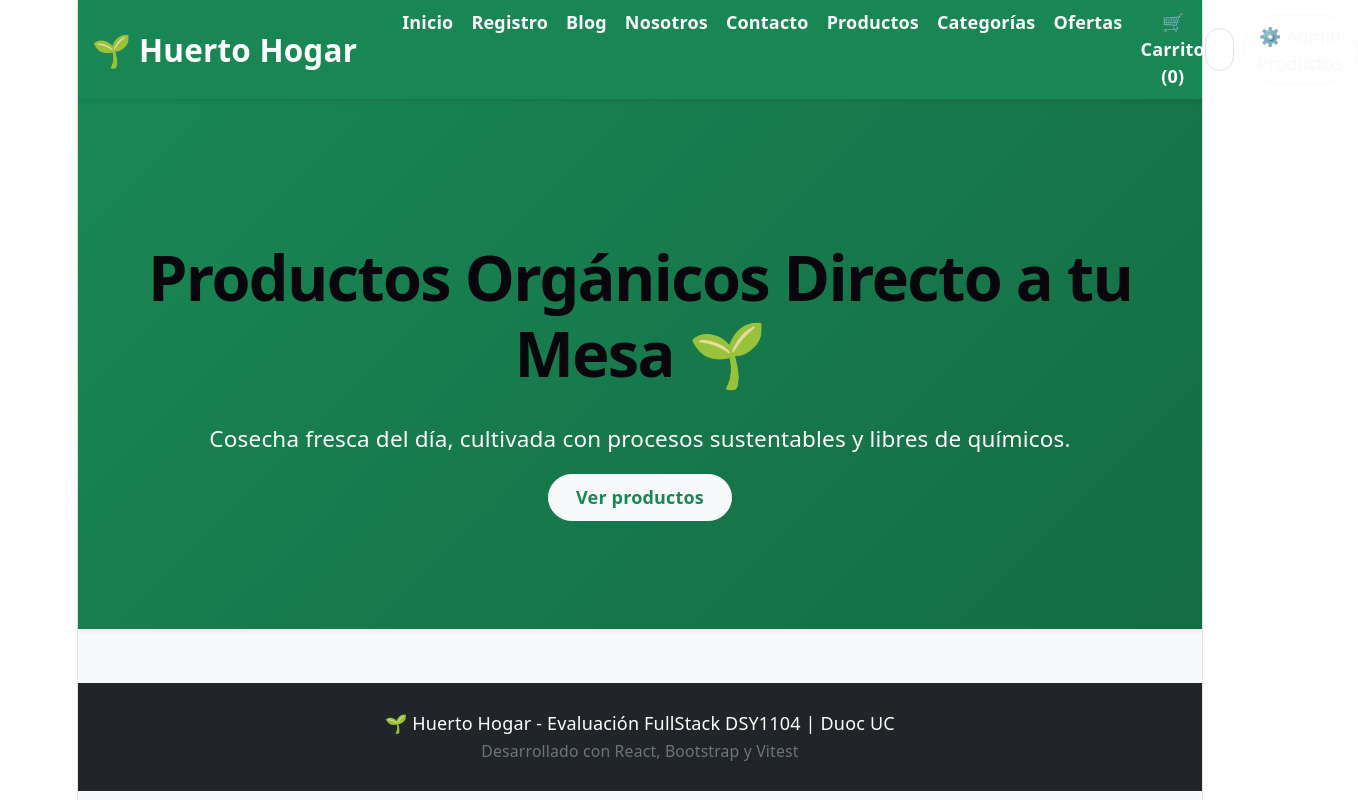
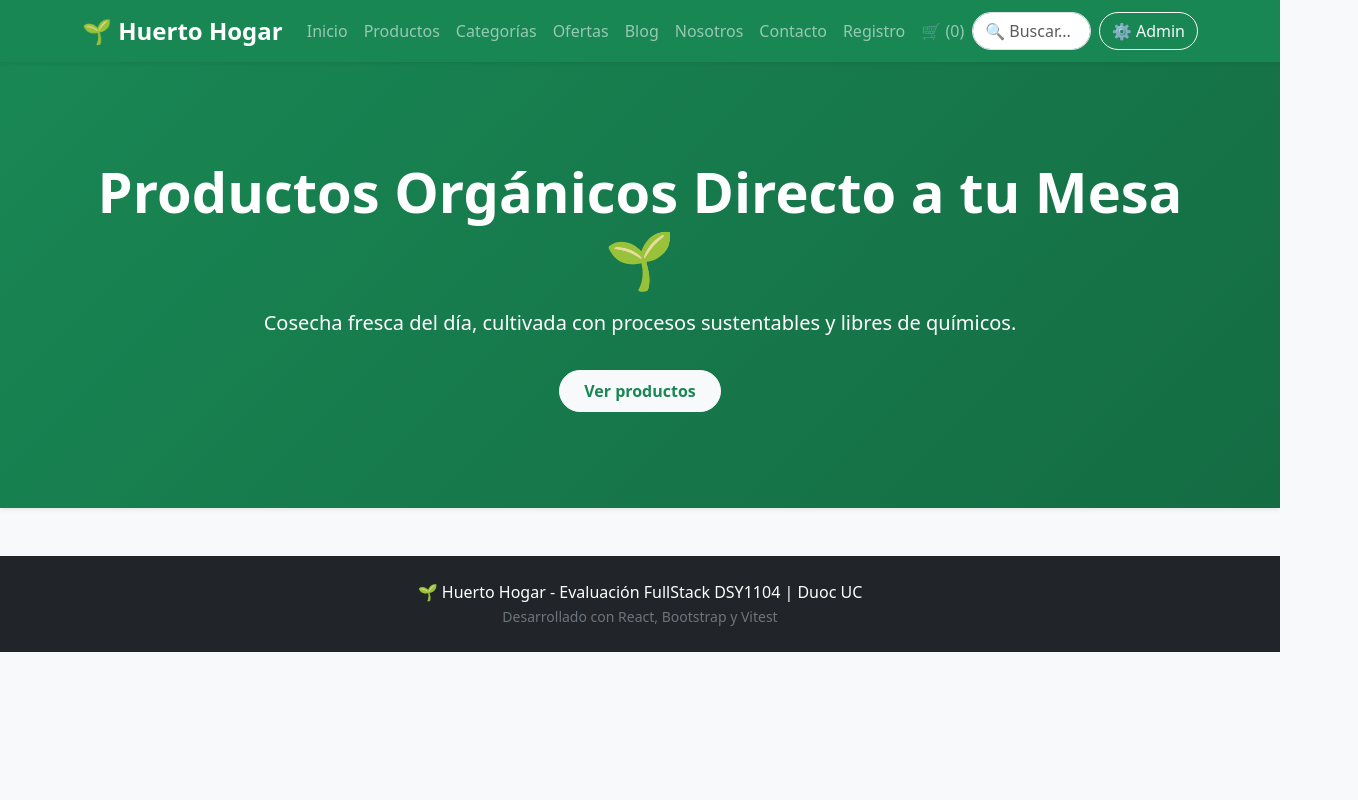
Before and after one commit to benantileo-droid/evaluacion2FullStack, a React (Vite) app in the folder huerto-app/: page / in a window 1280 px wide. Shown: the whole page, 1358 px wide, since content can reach past the window. Built offline with nearby package versions, Linux system fonts and the light colour scheme.

Commit message:
cambios visuales para que se vea bonitoo

```diff
--- a/huerto-app/src/App.jsx
+++ b/huerto-app/src/App.jsx
@@ -19,6 +19,8 @@ import Blog from './pages/Blogs';
 import BlogDetail from './pages/BlogDetail';
 
 export default function App() {
+
+  // PRODUCTOS
   const [productos, setProductos] = useState(() => {
     const productosGuardados = localStorage.getItem('productos');
 
@@ -27,16 +29,25 @@ export default function App() {
       : initialProducts;
   });
 
+  // CARRITO
   const [carrito, setCarrito] = useState([]);
+
+  // BÚSQUEDA Y CATEGORÍAS
   const [busqueda, setBusqueda] = useState('');
   const [categoriaSeleccionada, setCategoriaSeleccionada] =
     useState('Todas');
 
-  const [mostrarFormulario, setMostrarFormulario] = useState(false);
-  const [productoEditando, setProductoEditando] = useState(null);
-  const [modoAdmin, setModoAdmin] = useState(false);
+  // ADMINISTRACIÓN
+  const [mostrarFormulario, setMostrarFormulario] =
+    useState(false);
 
-  // Guardar productos en localStorage
+  const [productoEditando, setProductoEditando] =
+    useState(null);
+
+  const [modoAdmin, setModoAdmin] =
+    useState(false);
+
+  // GUARDAR PRODUCTOS EN LOCALSTORAGE
   useEffect(() => {
     localStorage.setItem(
       'productos',
@@ -44,9 +55,13 @@ export default function App() {
     );
   }, [productos]);
 
-  // Agregar producto al carrito
+  // =========================
+  // CARRITO
+  // =========================
+
   const handleAddToCart = (product) => {
     setCarrito((prev) => {
+
       const existe = prev.find(
         (item) => item.id === product.id
       );
@@ -72,12 +87,10 @@ export default function App() {
     });
   };
 
-  // Vaciar carrito
   const handleClearCart = () => {
     setCarrito([]);
   };
 
-  // Eliminar producto del carrito
   const handleRemoveFromCart = (id) => {
     setCarrito((prev) =>
       prev.filter(
@@ -86,7 +99,6 @@ export default function App() {
     );
   };
 
-  // Aumentar cantidad
   const handleIncreaseQuantity = (id) => {
     setCarrito((prev) =>
       prev.map((producto) =>
@@ -100,7 +112,6 @@ export default function App() {
     );
   };
 
-  // Disminuir cantidad
   const handleDecreaseQuantity = (id) => {
     setCarrito((prev) =>
       prev
@@ -118,11 +129,15 @@ export default function App() {
     );
   };
 
-  // Guardar producto nuevo o producto editado
+  // =========================
+  // ADMIN / CRUD PRODUCTOS
+  // =========================
+
   const handleSaveProduct = (nuevoProducto) => {
-    // Si hay un producto seleccionado,
-    // significa que estamos editando
+
+    // EDITAR
     if (productoEditando) {
+
       setProductos((prev) =>
         prev.map((producto) =>
           producto.id === productoEditando.id
@@ -136,11 +151,11 @@ export default function App() {
 
       setProductoEditando(null);
       setMostrarFormulario(false);
+
       return;
     }
 
-    // Si no estamos editando,
-    // creamos un producto nuevo
+    // CREAR
     setProductos((prev) => [
       ...prev,
       {
@@ -157,8 +172,9 @@ export default function App() {
     setMostrarFormulario(false);
   };
 
-  // Eliminar producto del catálogo
+  // ELIMINAR PRODUCTO
   const handleDeleteProduct = (id) => {
+
     setProductos((prev) =>
       prev.filter(
         (producto) => producto.id !== id
@@ -166,12 +182,12 @@ export default function App() {
     );
   };
 
-  // Editar producto
+  // EDITAR PRODUCTO
   const handleEditProduct = (producto) => {
+
     setProductoEditando(producto);
     setMostrarFormulario(true);
 
-    // Baja automáticamente hasta el formulario
     setTimeout(() => {
       document
         .getElementById('formulario-admin')
@@ -181,12 +197,12 @@ export default function App() {
     }, 100);
   };
 
-  // Crear producto nuevo
+  // NUEVO PRODUCTO
   const handleNewProduct = () => {
+
     setProductoEditando(null);
     setMostrarFormulario(true);
 
-    // Baja automáticamente hasta el formulario
     setTimeout(() => {
       document
         .getElementById('formulario-admin')
@@ -196,9 +212,13 @@ export default function App() {
     }, 100);
   };
 
-  // Filtrar productos
+  // =========================
+  // FILTRO DE PRODUCTOS
+  // =========================
+
   const productosFiltrados = productos.filter(
     (prod) => {
+
       const coincideNombre = prod.nombre
         .toLowerCase()
         .includes(busqueda.toLowerCase());
@@ -217,156 +237,193 @@ export default function App() {
   return (
     <div className="bg-light min-vh-100 d-flex flex-column">
 
+      {/* ========================= */}
       {/* NAVBAR */}
+      {/* ========================= */}
+
       <nav className="navbar navbar-expand-lg navbar-dark bg-success sticky-top shadow-sm">
+
         <div className="container">
 
+          {/* LOGO */}
           <Link
-            className="navbar-brand fw-bold fs-3 text-white d-flex align-items-center gap-2"
+            className="navbar-brand fw-bold fs-4"
             to="/"
           >
             🌱 Huerto Hogar
           </Link>
 
-          <div className="d-none d-lg-flex gap-3 ms-4">
+          {/* BOTÓN HAMBURGUESA */}
+          <button
+            className="navbar-toggler"
+            type="button"
+            data-bs-toggle="collapse"
+            data-bs-target="#navbarNav"
+            aria-controls="navbarNav"
+            aria-expanded="false"
+            aria-label="Abrir menú"
+          >
+            <span className="navbar-toggler-icon"></span>
+          </button>
+
+          {/* MENÚ */}
+          <div
+            className="collapse navbar-collapse"
+            id="navbarNav"
+          >
+
+            {/* LINKS */}
+            <div className="navbar-nav me-auto">
 
               <Link
-              className="text-white text-decoration-none fw-semibold"
+                className="nav-link"
                 to="/"
               >
                 Inicio
               </Link>
 
               <Link
-              className="text-white text-decoration-none fw-semibold"
+                className="nav-link"
+                to="/productos"
+              >
+                Productos
+              </Link>
+
+              <Link
+                className="nav-link"
+                to="/categorias"
+              >
+                Categorías
+              </Link>
+
+              <Link
+                className="nav-link"
+                to="/ofertas"
+              >
+                Ofertas
+              </Link>
+
+              <Link
+                className="nav-link"
+                to="/blog"
+              >
+                Blog
+              </Link>
+
+              <Link
+                className="nav-link"
+                to="/nosotros"
+              >
+                Nosotros
+              </Link>
+
+              <Link
+                className="nav-link"
+                to="/contacto"
+              >
+                Contacto
+              </Link>
+
+              <Link
+                className="nav-link"
                 to="/registro"
               >
                 Registro
               </Link>
 
               <Link
-              className="text-white text-decoration-none fw-semibold"
-              to="/blog"
-            >
-              Blog
-            </Link>
-
-            <Link
-              className="text-white text-decoration-none fw-semibold"
-              to="/nosotros"
-            >
-              Nosotros
-            </Link>
-
-            <Link
-              className="text-white text-decoration-none fw-semibold"
-              to="/contacto"
-            >
-              Contacto
-            </Link>
-
-            <Link
-              className="text-white text-decoration-none fw-semibold"
-              to="/productos"
-            >
-              Productos
-            </Link>
-
-            <Link
-              className="text-white text-decoration-none fw-semibold"
-              to="/categorias"
-            >
-              Categorías
-            </Link>
-
-            <Link
-              className="text-white text-decoration-none fw-semibold"
-              to="/ofertas"
-            >
-              Ofertas
-            </Link>
-
-            <Link
-              className="text-white text-decoration-none fw-semibold"
+                className="nav-link text-nowrap"
                 to="/carrito"
               >
-              🛒 Carrito ({carrito.length})
+                🛒 ({carrito.length})
               </Link>
 
             </div>
 
-          <button
-            className="navbar-toggler"
-            type="button"
-            data-bs-toggle="collapse"
-            data-bs-target="#navbarNav"
-          >
-            <span className="navbar-toggler-icon"></span>
-          </button>
+            {/* BUSCADOR + ADMIN */}
+            <div className="d-flex flex-column flex-lg-row gap-2 my-2 my-lg-0">
 
-          <div
-            className="collapse navbar-collapse"
-            id="navbarNav"
-          >
-
-            <div className="mx-auto my-2 my-lg-0 w-50">
               <input
                 type="text"
                 className="form-control rounded-pill"
-                placeholder="🔍 Buscar frutas, verduras..."
+                placeholder="🔍 Buscar..."
                 value={busqueda}
                 onChange={(e) =>
                   setBusqueda(e.target.value)
                 }
               />
-            </div>
 
               <button
-              className="btn btn-outline-light rounded-pill ms-lg-2"
+                className="btn btn-outline-light rounded-pill text-nowrap"
                 onClick={() => {
+
                   setModoAdmin(!modoAdmin);
+
                   setMostrarFormulario(false);
+
                   setProductoEditando(null);
                 }}
               >
                 {modoAdmin
                   ? 'Salir Admin'
-                : '⚙️ Admin Productos'}
+                  : '⚙️ Admin'}
               </button>
 
             </div>
+
           </div>
+
+        </div>
+
       </nav>
 
+      {/* ========================= */}
       {/* RUTAS */}
+      {/* ========================= */}
+
       <Routes>
 
+        {/* HOME */}
         <Route
           path="/"
           element={<Home />}
         />
 
+        {/* PRODUCTOS */}
         <Route
           path="/productos"
           element={
             <Productos
               productos={productos}
-              productosFiltrados={productosFiltrados}
+              productosFiltrados={
+                productosFiltrados
+              }
               categoriaSeleccionada={
                 categoriaSeleccionada
               }
               setCategoriaSeleccionada={
                 setCategoriaSeleccionada
               }
-              onAddToCart={handleAddToCart}
-              onDelete={handleDeleteProduct}
-              onEdit={handleEditProduct}
-              modoAdmin={modoAdmin}
-              onNewProduct={handleNewProduct}
+              onAddToCart={
+                handleAddToCart
+              }
+              onDelete={
+                handleDeleteProduct
+              }
+              onEdit={
+                handleEditProduct
+              }
+              modoAdmin={
+                modoAdmin
+              }
+              onNewProduct={
+                handleNewProduct
+              }
             />
           }
         />
 
+        {/* CATEGORÍAS */}
         <Route
           path="/categorias"
           element={
@@ -378,113 +435,164 @@ export default function App() {
           }
         />
 
+        {/* OFERTAS */}
         <Route
           path="/ofertas"
           element={
             <Ofertas
               productos={productos}
-              onAddToCart={handleAddToCart}
+              onAddToCart={
+                handleAddToCart
+              }
             />
           }
         />
 
+        {/* CARRITO */}
         <Route
           path="/carrito"
           element={
             <Carrito
               carrito={carrito}
-              onRemove={handleRemoveFromCart}
-              onIncrease={handleIncreaseQuantity}
-              onDecrease={handleDecreaseQuantity}
+              onRemove={
+                handleRemoveFromCart
+              }
+              onIncrease={
+                handleIncreaseQuantity
+              }
+              onDecrease={
+                handleDecreaseQuantity
+              }
             />
           }
         />
 
+        {/* CHECKOUT */}
         <Route
           path="/checkout"
           element={
             <Checkout
               carrito={carrito}
-              onClearCart={handleClearCart}
+              onClearCart={
+                handleClearCart
+              }
             />
           }
         />
 
+        {/* COMPRA EXITOSA */}
         <Route
           path="/compra-exitosa"
-          element={<CompraExitosa />}
+          element={
+            <CompraExitosa />
+          }
         />
 
+        {/* COMPRA FALLIDA */}
         <Route
           path="/compra-fallida"
-          element={<CompraFallida />}
+          element={
+            <CompraFallida />
+          }
         />
 
+        {/* DETALLE PRODUCTO */}
         <Route
           path="/productos/:id"
           element={
             <ProductDetail
               productos={productos}
-              onAddToCart={handleAddToCart}
+              onAddToCart={
+                handleAddToCart
+              }
             />
           }
         />
 
+        {/* REGISTRO */}
         <Route
           path="/registro"
-          element={<Registro />}
+          element={
+            <Registro />
+          }
         />
 
+        {/* NOSOTROS */}
         <Route
           path="/nosotros"
-          element={<Nosotros />}
+          element={
+            <Nosotros />
+          }
         />
 
+        {/* CONTACTO */}
         <Route
           path="/contacto"
-          element={<Contacto />}
+          element={
+            <Contacto />
+          }
         />
 
+        {/* BLOG */}
         <Route
           path="/blog"
-          element={<Blog />}
+          element={
+            <Blog />
+          }
         />
 
+        {/* DETALLE BLOG */}
         <Route
           path="/blog/:id"
-          element={<BlogDetail />}
+          element={
+            <BlogDetail />
+          }
         />
 
       </Routes>
 
-      {/* FORMULARIO DEL ADMIN */}
+      {/* ========================= */}
+      {/* FORMULARIO ADMIN */}
+      {/* ========================= */}
+
       {mostrarFormulario && (
+
         <div
           id="formulario-admin"
           className="container my-4 flex-grow-1"
         >
+
           <div className="row justify-content-center">
+
             <div className="col-md-8">
 
               <ProductForm
-                onSave={handleSaveProduct}
+                onSave={
+                  handleSaveProduct
+                }
                 productoEditando={
                   productoEditando
                 }
               />
 
             </div>
+
           </div>
+
         </div>
+
       )}
 
+      {/* ========================= */}
       {/* FOOTER */}
+      {/* ========================= */}
+
       <footer className="bg-dark text-white py-4 mt-5">
+
         <div className="container text-center">
 
           <p className="m-0 fw-light">
-            🌱 <strong>Huerto Hogar</strong> -
-            Evaluación FullStack DSY1104 | Duoc UC
+            🌱 <strong>Huerto Hogar</strong> - Evaluación FullStack DSY1104 | Duoc UC
           </p>
 
           <small className="text-secondary">
@@ -492,6 +600,7 @@ export default function App() {
           </small>
 
         </div>
+
       </footer>
 
     </div>
--- a/huerto-app/src/index.css
+++ b/huerto-app/src/index.css
@@ -1,111 +1,93 @@
-:root {
-  --text: #6b6375;
-  --text-h: #08060d;
-  --bg: #fff;
-  --border: #e5e4e7;
-  --code-bg: #f4f3ec;
-  --accent: #aa3bff;
-  --accent-bg: rgba(170, 59, 255, 0.1);
-  --accent-border: rgba(170, 59, 255, 0.5);
-  --social-bg: rgba(244, 243, 236, 0.5);
-  --shadow:
-    rgba(0, 0, 0, 0.1) 0 10px 15px -3px, rgba(0, 0, 0, 0.05) 0 4px 6px -2px;
-
-  --sans: system-ui, 'Segoe UI', Roboto, sans-serif;
-  --heading: system-ui, 'Segoe UI', Roboto, sans-serif;
-  --mono: ui-monospace, Consolas, monospace;
-
-  font: 18px/145% var(--sans);
-  letter-spacing: 0.18px;
-  color-scheme: light dark;
-  color: var(--text);
-  background: var(--bg);
-  font-synthesis: none;
-  text-rendering: optimizeLegibility;
-  -webkit-font-smoothing: antialiased;
-  -moz-osx-font-smoothing: grayscale;
-
-  @media (max-width: 1024px) {
-    font-size: 16px;
-  }
+* {
+  box-sizing: border-box;
 }
 
-@media (prefers-color-scheme: dark) {
-  :root {
-    --text: #9ca3af;
-    --text-h: #f3f4f6;
-    --bg: #16171d;
-    --border: #2e303a;
-    --code-bg: #1f2028;
-    --accent: #c084fc;
-    --accent-bg: rgba(192, 132, 252, 0.15);
-    --accent-border: rgba(192, 132, 252, 0.5);
-    --social-bg: rgba(47, 48, 58, 0.5);
-    --shadow:
-      rgba(0, 0, 0, 0.4) 0 10px 15px -3px, rgba(0, 0, 0, 0.25) 0 4px 6px -2px;
-  }
-
-  #social .button-icon {
-    filter: invert(1) brightness(2);
-  }
+html {
+  width: 100%;
+  min-height: 100%;
 }
 
 body {
   margin: 0;
+  padding: 0;
+  width: 100%;
+  min-width: 320px;
+  min-height: 100vh;
+  font-family: system-ui, -apple-system, BlinkMacSystemFont, "Segoe UI", sans-serif;
+  background-color: #f8f9fa;
+  color: #212529;
 }
 
 #root {
-  width: 1126px;
-  max-width: 100%;
-  margin: 0 auto;
-  text-align: center;
-  border-inline: 1px solid var(--border);
-  min-height: 100svh;
-  display: flex;
-  flex-direction: column;
-  box-sizing: border-box;
+  width: 100%;
+  min-height: 100vh;
+  margin: 0;
+  padding: 0;
 }
 
-h1,
-h2 {
-  font-family: var(--heading);
-  font-weight: 500;
-  color: var(--text-h);
+/* Imágenes */
+img {
+  max-width: 100%;
 }
 
-h1 {
-  font-size: 56px;
-  letter-spacing: -1.68px;
-  margin: 32px 0;
-  @media (max-width: 1024px) {
-    font-size: 36px;
-    margin: 20px 0;
+/* Navbar */
+.navbar {
+  width: 100%;
+}
+
+.navbar-brand {
+  white-space: nowrap;
+}
+
+.navbar .nav-link {
+  transition: opacity 0.2s ease;
+}
+
+.navbar .nav-link:hover {
+  opacity: 0.8;
+}
+
+/* Tarjetas */
+.card {
+  transition:
+    transform 0.2s ease,
+    box-shadow 0.2s ease;
+}
+
+.card:hover {
+  transform: translateY(-3px);
+}
+
+/* Botones */
+.btn {
+  transition:
+    transform 0.15s ease,
+    opacity 0.15s ease;
+}
+
+.btn:active {
+  transform: scale(0.97);
+}
+
+/* Formularios */
+.form-control,
+.form-select {
+  box-shadow: none;
+}
+
+/* Responsive */
+@media (max-width: 991px) {
+  .navbar-collapse {
+    padding-top: 1rem;
+    padding-bottom: 1rem;
+  }
+
+  .navbar-nav {
+    margin-bottom: 1rem;
+  }
+
+  .navbar .nav-link {
+    padding-top: 0.5rem;
+    padding-bottom: 0.5rem;
   }
 }
-h2 {
-  font-size: 24px;
-  line-height: 118%;
-  letter-spacing: -0.24px;
-  margin: 0 0 8px;
-  @media (max-width: 1024px) {
-    font-size: 20px;
-  }
-}
-p {
-  margin: 0;
-}
-
-code,
-.counter {
-  font-family: var(--mono);
-  display: inline-flex;
-  border-radius: 4px;
-  color: var(--text-h);
-}
-
-code {
-  font-size: 15px;
-  line-height: 135%;
-  padding: 4px 8px;
-  background: var(--code-bg);
-}
--- a/huerto-app/src/main.jsx
+++ b/huerto-app/src/main.jsx
@@ -5,6 +5,7 @@ import { BrowserRouter } from 'react-router-dom'
 
 // Importar CSS de Bootstrap
 import 'bootstrap/dist/css/bootstrap.min.css'
+import 'bootstrap/dist/js/bootstrap.bundle.min.js'
 import './index.css'
 
 ReactDOM.createRoot(document.getElementById('root')).render(
```
Lines whose indentation alone changed are shown as unchanged.
